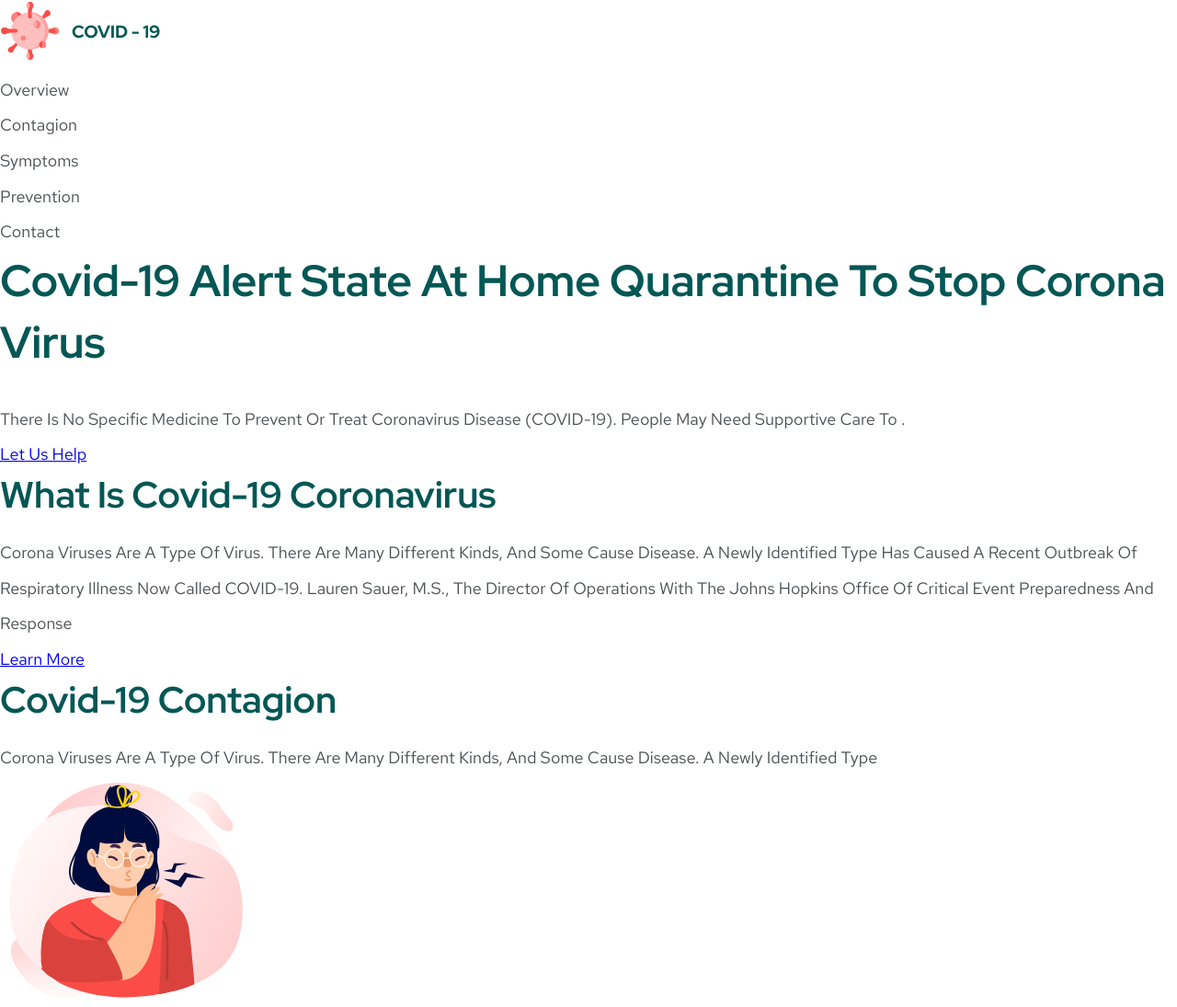
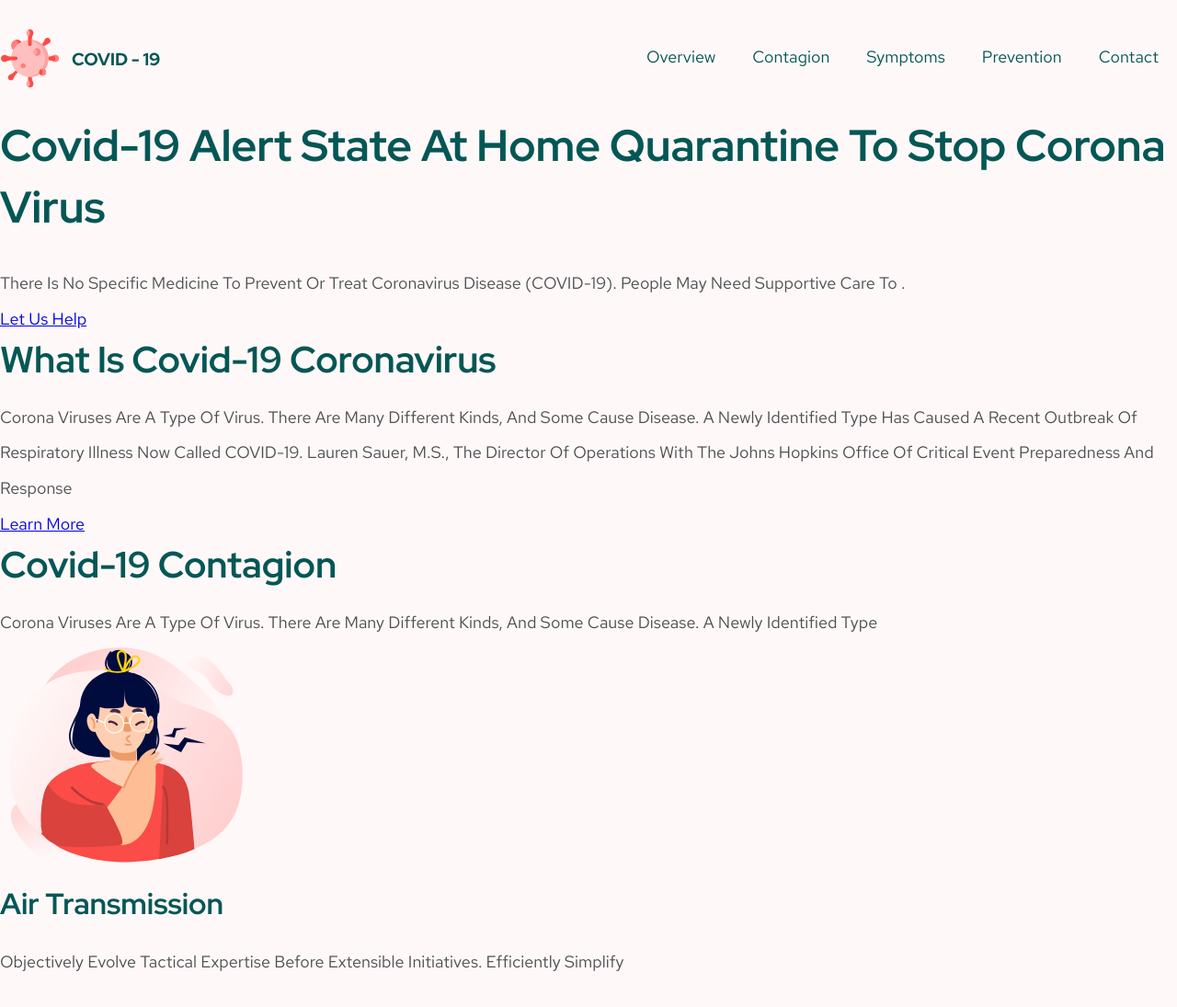
Before and after one commit to revuwem/covid19, a website: page index.html in a window 1280 px wide. Shown: the top 1095 px of the page at 92% size. Drawn offline with Linux system fonts and the light colour scheme.

Commit message:
styled navigation

```diff
--- a/index.html
+++ b/index.html
@@ -10,32 +10,35 @@
 
 <body>
     <header>
+        <div class="container">
+            <nav class="nav">
                 <div class="logo">
                     <img src="/images/logo.svg" alt="Covid-19">
                 </div>
-        <nav>
-            <ul>
-                <li>Overview</li>
-                <li>Contagion</li>
-                <li>Symptoms</li>
-                <li>Prevention</li>
-                <li class="button">Contact</li>
+                <ul class="nav-list">
+                    <li class="nav-list-item"><a href="#" class="nav-list-link">Overview</a></li>
+                    <li class="nav-list-item"><a href="#" class="nav-list-link">Contagion</a></li>
+                    <li class="nav-list-item"><a href="#" class="nav-list-link">Symptoms</a></li>
+                    <li class="nav-list-item"><a href="#" class="nav-list-link">Prevention</a></li>
+                    <li class="nav-list-item"><a href="#" class="nav-list-link button">Contact</a></li>
                 </ul>
             </nav>
-    </header>
-    <main>
             <section>
                 <h1>
                     <span>Covid-19 Alert</span> State at home quarantine to stop corona virus</h1>
                 <p>There is no specific medicine to prevent or treat coronavirus disease (COVID-19). People may need supportive care to .</p>
                 <a href="#" class="button">Let us help</a>
             </section>
+        </div>
+    </header>
+    <main>
+        <div class="container">
             <section>
                 <h2>
                     <span>What Is Covid-19</span> Coronavirus
                 </h2>
-            <p>Corona viruses are a type of virus. There are many different kinds, and some cause disease. A newly identified type has caused a recent outbreak of respiratory illness now called COVID-19. Lauren Sauer, M.S., the director of operations with
-                the Johns Hopkins Office of Critical Event Preparedness and Response</p>
+                <p>Corona viruses are a type of virus. There are many different kinds, and some cause disease. A newly identified type has caused a recent outbreak of respiratory illness now called COVID-19. Lauren Sauer, M.S., the director of operations
+                    with the Johns Hopkins Office of Critical Event Preparedness and Response</p>
                 <a href="#" class="button">Learn more</a>
             </section>
             <section>
@@ -138,29 +141,31 @@
                     <input type="submit" value="Send" class="button">
                 </form>
             </section>
+        </div>
     </main>
     <footer>
-        <div class="main-footer">
+        <div class="container">
+            <nav class="nav">
                 <div class="logo">
                     <img src="/images/logo.svg" alt="Covid-19">
                 </div>
-            <nav>
-                <ul>
-                    <li>Overview</li>
-                    <li>Symptomps</li>
-                    <li>Prevention</li>
-                    <li>Treatment</li>
+                <ul class="nav-list">
+                    <li class="nav-list-item"><a href="#" class="nav-list-link">Overview</a></li>
+                    <li class="nav-list-item"><a href="#" class="nav-list-link">Symptomps</a></li>
+                    <li class="nav-list-item"><a href="#" class="nav-list-link">Prevention</a></li>
+                    <li class="nav-list-item"><a href="#" class="nav-list-link">Treatment</a></li>
+                </ul>
+
+                <ul class="nav-list">
+                    <li class="nav-list-item"><a href="#" class="nav-list-link"><img src="/images/icons/facebook.svg" alt="Facebook" class="nav-list-icon"></a></li>
+                    <li class="nav-list-item"><a href="#" class="nav-list-link"><img src="/images/icons/youtube.svg" alt="YouTube" class="nav-list-icon"></a></li>
+                    <li class="nav-list-item"><a href="#" class="nav-list-link"><img src="/images/icons/vimeo.svg" alt="Vimeo" class="nav-list-icon"></a></li>
+                    <li class="nav-list-item"><a href="#" class="nav-list-link"><img src="/images/icons/twitter.svg" alt="Twitter" class="nav-list-icon"></a></li>
                 </ul>
             </nav>
-            <ul>
-                <li>Facebook</li>
-                <li>YouTube</li>
-                <li>Vimeo</li>
-                <li>Twitter</li>
-            </ul>
-        </div>
             <div class="copyright">
                 <p>2020 @ All rights reserved by pixelspark.co</p>
+            </div>
         </div>
     </footer>
 </body>
--- a/style.css
+++ b/style.css
@@ -7,10 +7,14 @@
 
     --base-font-size: 18px;
 
+    --background-color: rgba(255,248,248,1);
+    --primary-color: rgba(251,76,71,1);
+    --secondary-color: rgba(3,87,85,1);
+
     --text-color: rgba(75,79,81,1);
     --primary-text-color: rgba(250,86,82,1);
-    --header-color: rgba(3,87,85,1);
-    --primary-color: rgba(251,76,71,1);
+    --header-color: var(--secondary-color);
+
 }
 
 html{
@@ -33,6 +37,7 @@ body{
     font-size: var(--base-font-size);
     line-height: 2.15;
     text-transform: capitalize;
+    background-color: var(--background-color);
 }
 
 h1, h2, h3, h4, h5, h6{
@@ -69,3 +74,85 @@ h3{
 ul{
     list-style: none;
 }
+
+.container{
+    width: 100%;
+    max-width: 1440px;
+    height: auto;
+    margin: 0 auto;
+}
+
+.logo{
+    width: auto;
+    min-width: 120px;
+    max-width: 220px;
+    height: auto;
+    display: flex;
+}
+
+.logo img{
+    width: 100%;
+    height: auto;
+}
+
+.nav{
+    width: 100%;
+    height: 125px;
+    padding: 30px 0;
+    display: flex;
+    justify-content: space-between;
+    align-items: center;
+    flex-wrap: wrap;
+}
+
+.nav-list{
+    width: auto;
+    height: 100%;
+    display: flex;
+    justify-content: center;
+}
+
+.nav-list-item{
+    flex: 1;
+    width: auto;
+    height: 100%;
+    padding: 0 20px;
+    display: flex;
+    justify-content: center;
+    align-items: center;
+}
+
+
+.nav-list-link{
+    color: var(--secondary-color);
+    text-decoration: none;
+    position: relative;
+}
+
+.nav-list-link:hover{
+    color: var(--primary-color);
+}
+
+.nav-list-link:active{
+    color: var(--primary-color);
+}
+
+.nav-list-link.active{
+    color: var(--primary-color);
+}
+
+.nav-list-link.active::after{
+    content: '';
+    position: absolute;
+    bottom: -6px;
+    left: calc(50% - 5px * 0.5);
+    width: 6px;
+    height: 6px;
+    background-color: var(--primary-color);
+    border-radius: 50%;
+}
+
+.nav-list-icon:hover{
+    transform: scale(1.2);
+    transition: ease 0.1s;
+}
```
Lines whose indentation alone changed are shown as unchanged.
